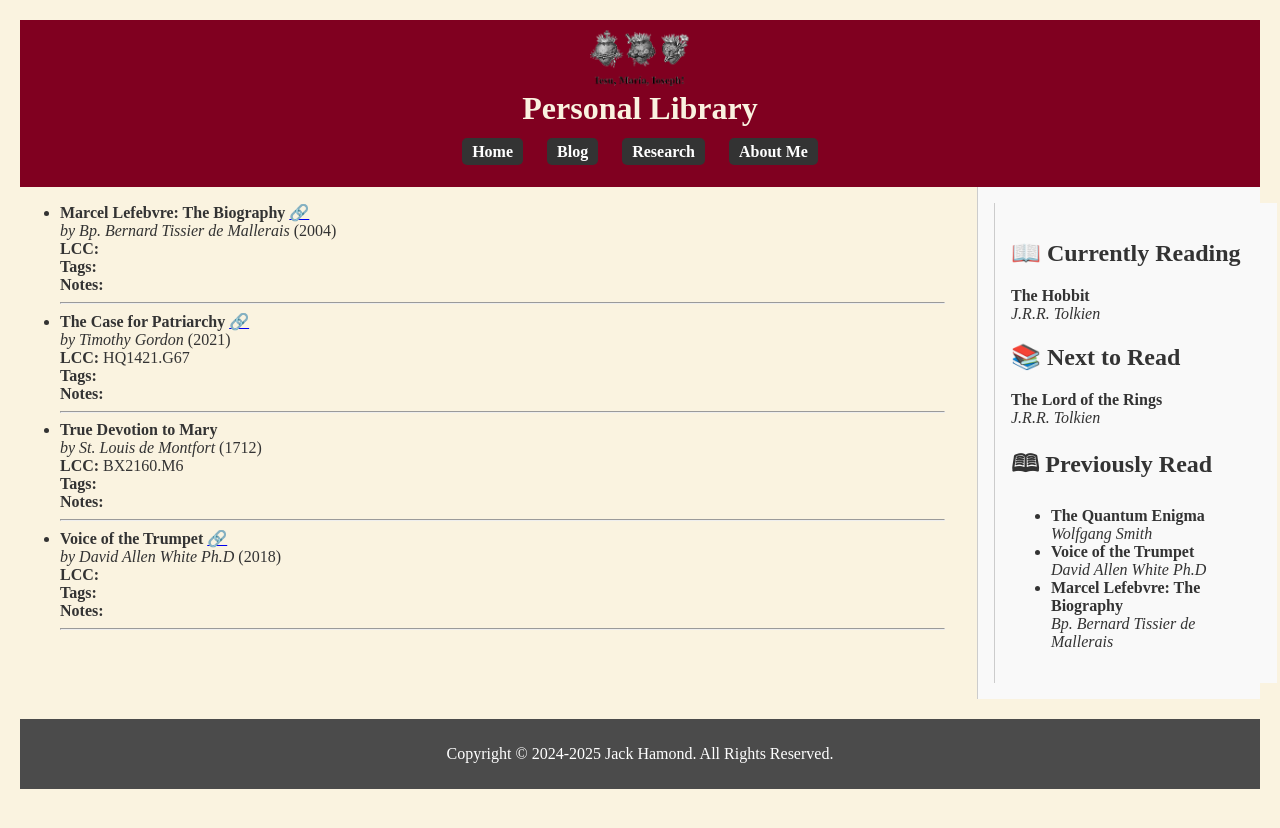
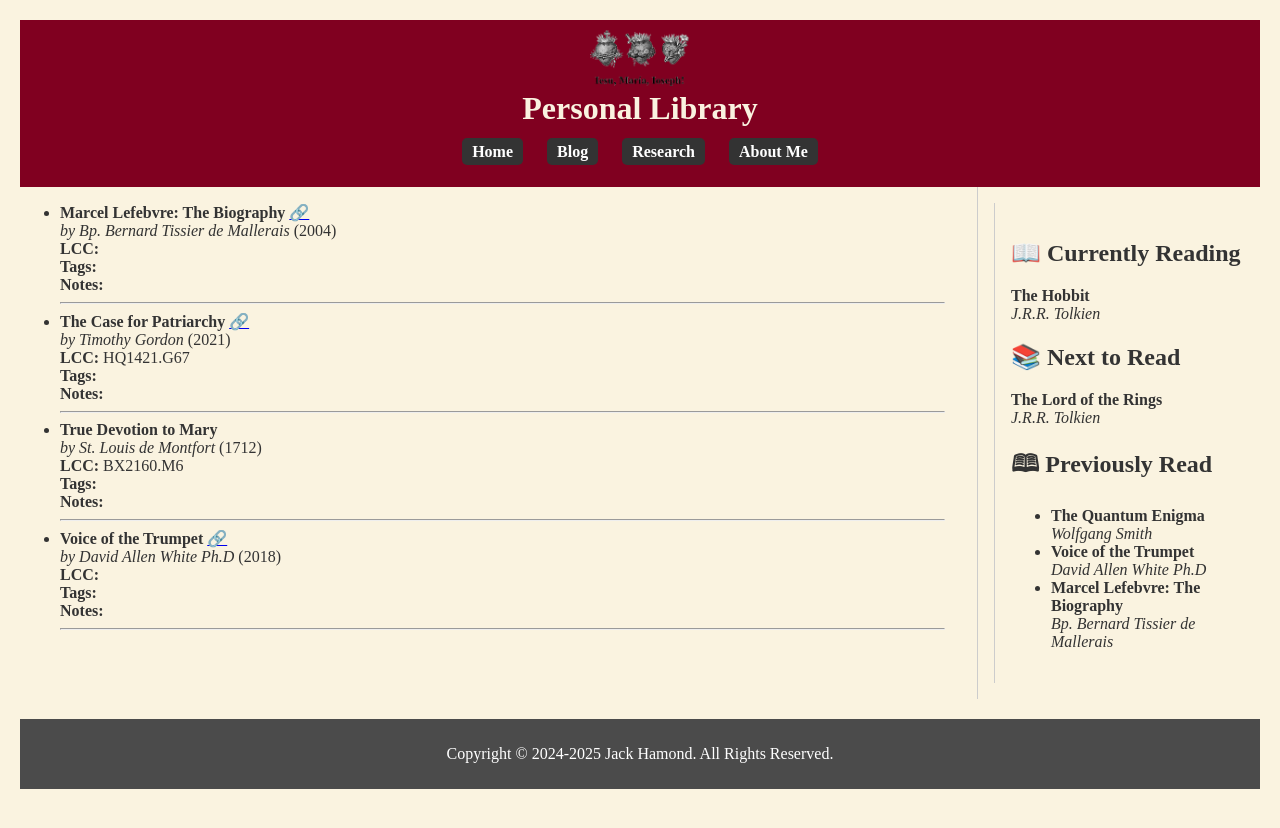
Before and after one commit to jackhamond/jackhamond.github.io, a Jekyll site: the page built from indices/library.md, in a window 1280 px wide. Shown: the top 828 px of the page. Built offline with Jekyll 4.4.1, drawn with Linux system fonts in a browser that asks for light colours.

Commit message:
Update library.css

```diff
--- a/assets/css/library.css
+++ b/assets/css/library.css
@@ -12,7 +12,7 @@
   position: sticky;
   top: 1rem;
   align-self: flex-start;
-  background-color: #f9f9f9;
+  background-color: #faf3e0;
   padding: 1rem;
   border-left: 1px solid #ccc;
   height: fit-content;
```
